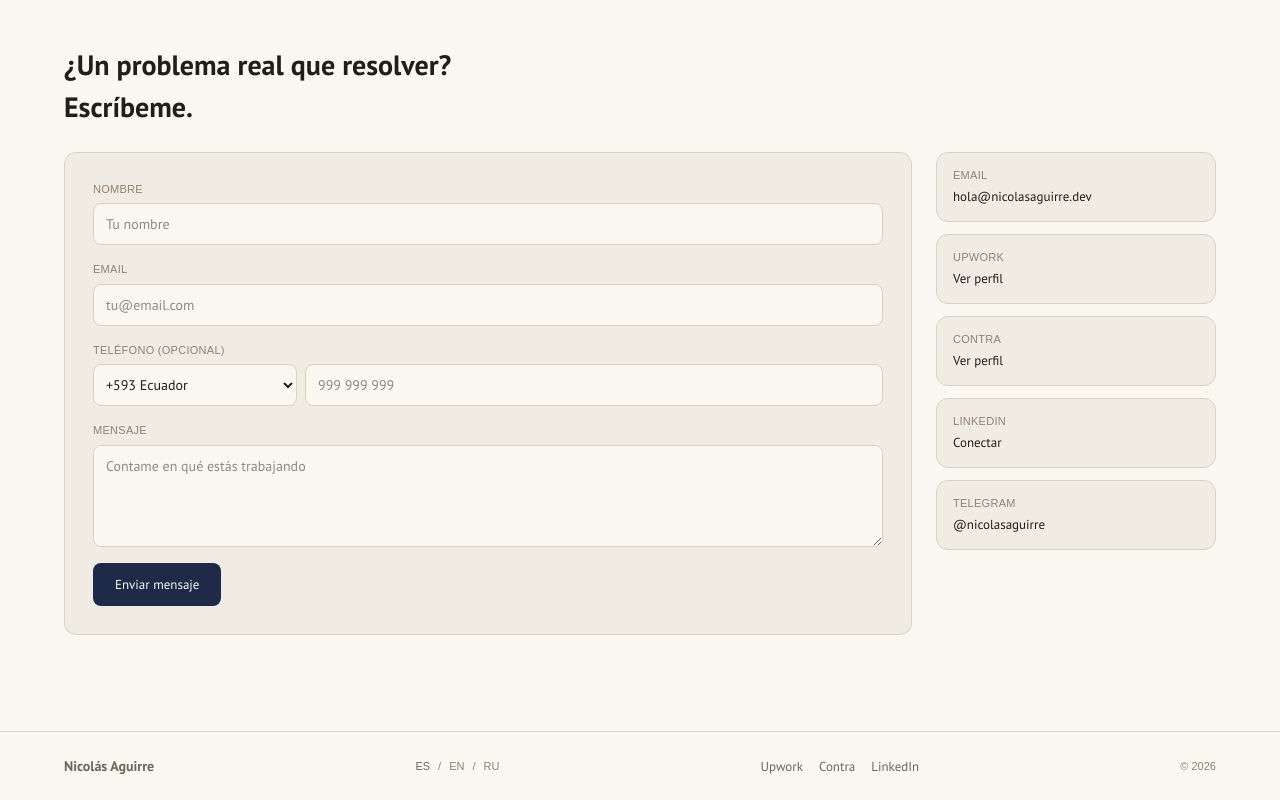
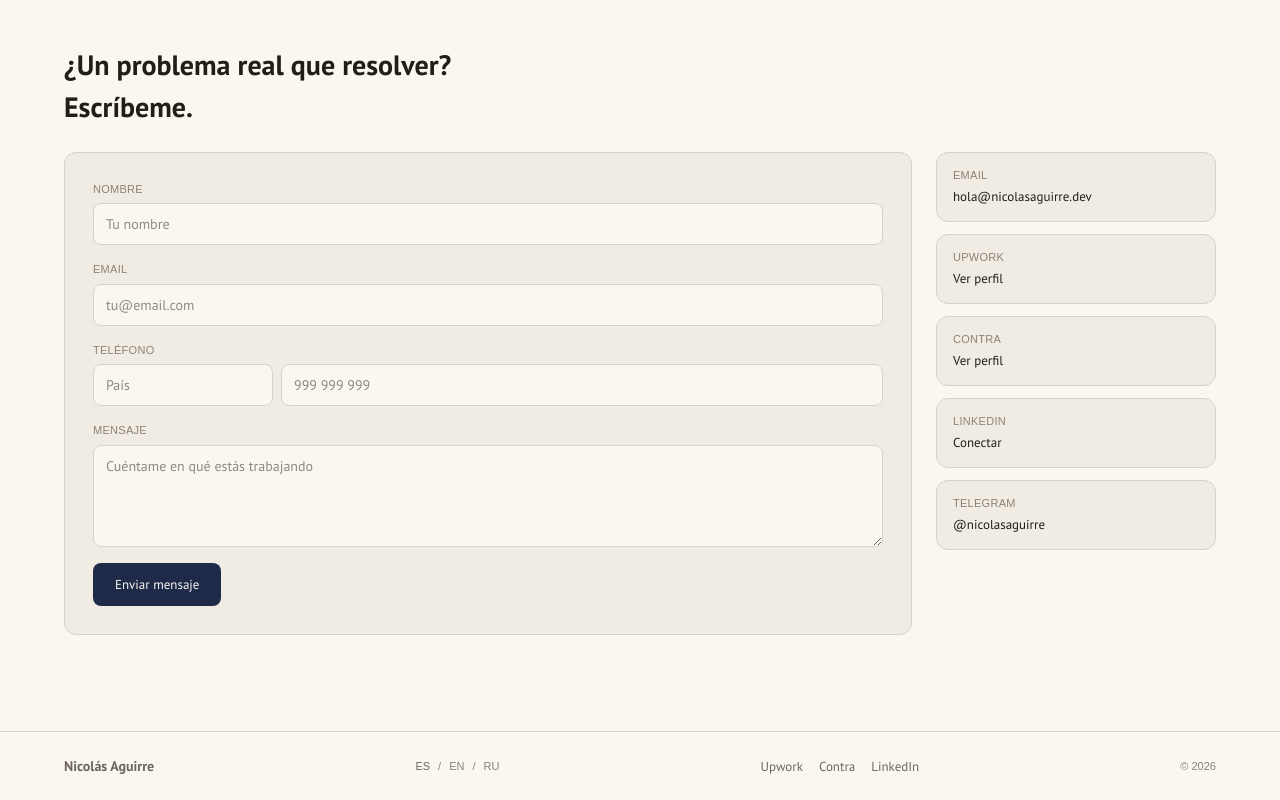
Before and after one commit to NicoAguirre1105/portfolio, a Next.js app: page / in a window 1280 px wide. Shown: the part 2137-2937 px from the top of the page. Built offline with nearby package versions, Linux system fonts and the light colour scheme; a web font is replaced by a local one.

Commit message:
feat (form): add countries code, select with typing filter

```diff
--- a/app/components/ContactSection.tsx
+++ b/app/components/ContactSection.tsx
@@ -1,7 +1,8 @@
 import { useState } from "react";
 import type { FormEvent } from "react";
 import { Button, Section } from "./ui";
-import { contactLinks, countryCodes } from "../data/content";
+import { CountryCodeSelect } from "./CountryCodeSelect";
+import { contactLinks } from "../data/content";
 
 const FORMSPREE_ENDPOINT = "https://formspree.io/f/xnjebewe";
 
@@ -9,6 +10,7 @@ type SubmitStatus = "idle" | "sending" | "success" | "error";
 
 export function ContactSection() {
   const [status, setStatus] = useState<SubmitStatus>("idle");
+  const [formKey, setFormKey] = useState(0);
 
   async function handleSubmit(e: FormEvent<HTMLFormElement>) {
     e.preventDefault();
@@ -32,6 +34,7 @@ export function ContactSection() {
       if (res.ok) {
         setStatus("success");
         form.reset();
+        setFormKey((k) => k + 1);
       } else {
         setStatus("error");
       }
@@ -74,23 +77,14 @@ export function ContactSection() {
           </div>
           <div className="flex flex-col gap-1.5">
             <label className="font-mono text-[11px] uppercase tracking-wide text-ink-faint">
-              Teléfono (opcional)
+              Teléfono
             </label>
             <div className="flex gap-2">
-              <select
-                name="countryCode"
-                defaultValue="+593"
-                className="rounded-lg border border-border bg-bg px-2 py-2.5 text-sm outline-none"
-              >
-                {countryCodes.map((c) => (
-                  <option key={c.country} value={c.code}>
-                    {c.code} {c.country}
-                  </option>
-                ))}
-              </select>
+              <CountryCodeSelect key={formKey} name="countryCode" required />
               <input
                 type="tel"
                 name="phone"
+                required
                 placeholder="999 999 999"
                 className="min-w-0 flex-1 rounded-lg border border-border bg-bg px-3 py-2.5 text-sm outline-none"
               />
@@ -101,7 +95,7 @@ export function ContactSection() {
               Mensaje
             </label>
             <textarea
-              placeholder="Contame en qué estás trabajando"
+              placeholder="Cuéntame en qué estás trabajando"
               name="message"
               rows={4}
               className="resize-y rounded-lg border border-border bg-bg px-3 py-2.5 text-sm outline-none"
--- /dev/null
+++ b/app/components/CountryCodeSelect.tsx
@@ -0,0 +1,67 @@
+import { useState } from "react";
+import {
+  Combobox,
+  ComboboxInput,
+  ComboboxOption,
+  ComboboxOptions,
+} from "@headlessui/react";
+import { countryCodes } from "../data/content";
+
+type Country = (typeof countryCodes)[number];
+
+export function CountryCodeSelect({
+  name,
+  defaultCode,
+  required,
+}: {
+  name: string;
+  defaultCode?: string;
+  required?: boolean;
+}) {
+  const [selected, setSelected] = useState<Country | null>(
+    () => (defaultCode ? countryCodes.find((c) => c.code === defaultCode) ?? null : null)
+  );
+  const [query, setQuery] = useState("");
+
+  const filtered =
+    query === ""
+      ? countryCodes
+      : countryCodes.filter((c) =>
+          `${c.country} ${c.code}`.toLowerCase().includes(query.toLowerCase())
+        );
+
+  return (
+    <Combobox value={selected} onChange={setSelected} onClose={() => setQuery("")}>
+      <div className="relative w-[180px]">
+        <ComboboxInput
+          className="w-full rounded-lg border border-border bg-bg px-3 py-2.5 text-sm outline-none"
+          displayValue={(c: Country | null) => (c ? `${c.code} ${c.country}` : "")}
+          onChange={(e) => setQuery(e.target.value)}
+          placeholder="País"
+          autoComplete="off"
+          required={required}
+        />
+        <ComboboxOptions
+          anchor="bottom start"
+          transition
+          className="z-10 max-h-60 w-[var(--input-width)] overflow-auto rounded-lg border border-border bg-surface py-1 text-sm shadow-lg [--anchor-gap:4px] empty:hidden"
+        >
+          {filtered.length === 0 ? (
+            <div className="px-3 py-2 text-ink-faint">Sin resultados</div>
+          ) : (
+            filtered.map((c) => (
+              <ComboboxOption
+                key={`${c.code}-${c.country}`}
+                value={c}
+                className="cursor-pointer px-3 py-2 data-focus:bg-b2b-tag-bg data-focus:text-b2b-tag-ink"
+              >
+                {c.code} {c.country}
+              </ComboboxOption>
+            ))
+          )}
+        </ComboboxOptions>
+      </div>
+      <input type="hidden" name={name} value={selected?.code ?? ""} />
+    </Combobox>
+  );
+}
--- a/app/data/content.ts
+++ b/app/data/content.ts
@@ -61,24 +61,201 @@ export const about = {
 };
 
 export const countryCodes = [
+  { code: "+93", country: "Afganistán" },
+  { code: "+355", country: "Albania" },
+  { code: "+49", country: "Alemania" },
+  { code: "+376", country: "Andorra" },
+  { code: "+244", country: "Angola" },
+  { code: "+1268", country: "Antigua y Barbuda" },
+  { code: "+966", country: "Arabia Saudita" },
+  { code: "+213", country: "Argelia" },
+  { code: "+54", country: "Argentina" },
+  { code: "+374", country: "Armenia" },
+  { code: "+61", country: "Australia" },
+  { code: "+43", country: "Austria" },
+  { code: "+994", country: "Azerbaiyán" },
+  { code: "+1242", country: "Bahamas" },
+  { code: "+973", country: "Bahréin" },
+  { code: "+880", country: "Bangladés" },
+  { code: "+1246", country: "Barbados" },
+  { code: "+32", country: "Bélgica" },
+  { code: "+501", country: "Belice" },
+  { code: "+229", country: "Benín" },
+  { code: "+375", country: "Bielorrusia" },
+  { code: "+95", country: "Birmania (Myanmar)" },
+  { code: "+591", country: "Bolivia" },
+  { code: "+387", country: "Bosnia y Herzegovina" },
+  { code: "+267", country: "Botsuana" },
+  { code: "+55", country: "Brasil" },
+  { code: "+673", country: "Brunéi" },
+  { code: "+359", country: "Bulgaria" },
+  { code: "+226", country: "Burkina Faso" },
+  { code: "+257", country: "Burundi" },
+  { code: "+975", country: "Bután" },
+  { code: "+238", country: "Cabo Verde" },
+  { code: "+855", country: "Camboya" },
+  { code: "+237", country: "Camerún" },
+  { code: "+1", country: "Canadá" },
+  { code: "+974", country: "Catar" },
+  { code: "+235", country: "Chad" },
+  { code: "+56", country: "Chile" },
+  { code: "+86", country: "China" },
+  { code: "+357", country: "Chipre" },
+  { code: "+57", country: "Colombia" },
+  { code: "+269", country: "Comoras" },
+  { code: "+850", country: "Corea del Norte" },
+  { code: "+82", country: "Corea del Sur" },
+  { code: "+225", country: "Costa de Marfil" },
+  { code: "+506", country: "Costa Rica" },
+  { code: "+385", country: "Croacia" },
+  { code: "+53", country: "Cuba" },
+  { code: "+45", country: "Dinamarca" },
+  { code: "+1767", country: "Dominica" },
   { code: "+593", country: "Ecuador" },
-  { code: "+57", country: "Colombia" },
+  { code: "+20", country: "Egipto" },
+  { code: "+503", country: "El Salvador" },
+  { code: "+971", country: "Emiratos Árabes Unidos" },
+  { code: "+291", country: "Eritrea" },
+  { code: "+421", country: "Eslovaquia" },
+  { code: "+386", country: "Eslovenia" },
+  { code: "+34", country: "España" },
+  { code: "+1", country: "Estados Unidos" },
+  { code: "+372", country: "Estonia" },
+  { code: "+268", country: "Esuatini (Suazilandia)" },
+  { code: "+251", country: "Etiopía" },
+  { code: "+63", country: "Filipinas" },
+  { code: "+358", country: "Finlandia" },
+  { code: "+679", country: "Fiyi" },
+  { code: "+33", country: "Francia" },
+  { code: "+241", country: "Gabón" },
+  { code: "+220", country: "Gambia" },
+  { code: "+995", country: "Georgia" },
+  { code: "+233", country: "Ghana" },
+  { code: "+1473", country: "Granada" },
+  { code: "+30", country: "Grecia" },
+  { code: "+502", country: "Guatemala" },
+  { code: "+224", country: "Guinea" },
+  { code: "+245", country: "Guinea-Bisáu" },
+  { code: "+240", country: "Guinea Ecuatorial" },
+  { code: "+592", country: "Guyana" },
+  { code: "+509", country: "Haití" },
+  { code: "+504", country: "Honduras" },
+  { code: "+36", country: "Hungría" },
+  { code: "+91", country: "India" },
+  { code: "+62", country: "Indonesia" },
+  { code: "+964", country: "Irak" },
+  { code: "+98", country: "Irán" },
+  { code: "+353", country: "Irlanda" },
+  { code: "+354", country: "Islandia" },
+  { code: "+692", country: "Islas Marshall" },
+  { code: "+677", country: "Islas Salomón" },
+  { code: "+972", country: "Israel" },
+  { code: "+39", country: "Italia" },
+  { code: "+1876", country: "Jamaica" },
+  { code: "+81", country: "Japón" },
+  { code: "+962", country: "Jordania" },
+  { code: "+7", country: "Kazajistán" },
+  { code: "+254", country: "Kenia" },
+  { code: "+996", country: "Kirguistán" },
+  { code: "+686", country: "Kiribati" },
+  { code: "+965", country: "Kuwait" },
+  { code: "+856", country: "Laos" },
+  { code: "+266", country: "Lesoto" },
+  { code: "+371", country: "Letonia" },
+  { code: "+961", country: "Líbano" },
+  { code: "+231", country: "Liberia" },
+  { code: "+218", country: "Libia" },
+  { code: "+423", country: "Liechtenstein" },
+  { code: "+370", country: "Lituania" },
+  { code: "+352", country: "Luxemburgo" },
+  { code: "+389", country: "Macedonia del Norte" },
+  { code: "+261", country: "Madagascar" },
+  { code: "+60", country: "Malasia" },
+  { code: "+265", country: "Malaui" },
+  { code: "+960", country: "Maldivas" },
+  { code: "+223", country: "Malí" },
+  { code: "+356", country: "Malta" },
+  { code: "+212", country: "Marruecos" },
+  { code: "+230", country: "Mauricio" },
+  { code: "+222", country: "Mauritania" },
+  { code: "+52", country: "México" },
+  { code: "+691", country: "Micronesia" },
+  { code: "+373", country: "Moldavia" },
+  { code: "+377", country: "Mónaco" },
+  { code: "+976", country: "Mongolia" },
+  { code: "+382", country: "Montenegro" },
+  { code: "+258", country: "Mozambique" },
+  { code: "+264", country: "Namibia" },
+  { code: "+674", country: "Nauru" },
+  { code: "+977", country: "Nepal" },
+  { code: "+505", country: "Nicaragua" },
+  { code: "+227", country: "Níger" },
+  { code: "+234", country: "Nigeria" },
+  { code: "+47", country: "Noruega" },
+  { code: "+64", country: "Nueva Zelanda" },
+  { code: "+968", country: "Omán" },
+  { code: "+31", country: "Países Bajos" },
+  { code: "+92", country: "Pakistán" },
+  { code: "+680", country: "Palaos" },
+  { code: "+507", country: "Panamá" },
+  { code: "+675", country: "Papúa Nueva Guinea" },
+  { code: "+595", country: "Paraguay" },
   { code: "+51", country: "Perú" },
-  { code: "+52", country: "México" },
-  { code: "+54", country: "Argentina" },
-  { code: "+56", country: "Chile" },
-  { code: "+591", country: "Bolivia" },
+  { code: "+48", country: "Polonia" },
+  { code: "+351", country: "Portugal" },
+  { code: "+44", country: "Reino Unido" },
+  { code: "+236", country: "República Centroafricana" },
+  { code: "+420", country: "República Checa" },
+  { code: "+242", country: "República del Congo" },
+  { code: "+243", country: "República Democrática del Congo" },
+  { code: "+1809", country: "República Dominicana" },
+  { code: "+250", country: "Ruanda" },
+  { code: "+40", country: "Rumanía" },
+  { code: "+7", country: "Rusia" },
+  { code: "+685", country: "Samoa" },
+  { code: "+1869", country: "San Cristóbal y Nieves" },
+  { code: "+378", country: "San Marino" },
+  { code: "+1784", country: "San Vicente y las Granadinas" },
+  { code: "+1758", country: "Santa Lucía" },
+  { code: "+239", country: "Santo Tomé y Príncipe" },
+  { code: "+221", country: "Senegal" },
+  { code: "+381", country: "Serbia" },
+  { code: "+248", country: "Seychelles" },
+  { code: "+232", country: "Sierra Leona" },
+  { code: "+65", country: "Singapur" },
+  { code: "+963", country: "Siria" },
+  { code: "+252", country: "Somalia" },
+  { code: "+94", country: "Sri Lanka" },
+  { code: "+27", country: "Sudáfrica" },
+  { code: "+249", country: "Sudán" },
+  { code: "+211", country: "Sudán del Sur" },
+  { code: "+46", country: "Suecia" },
+  { code: "+41", country: "Suiza" },
+  { code: "+597", country: "Surinam" },
+  { code: "+66", country: "Tailandia" },
+  { code: "+886", country: "Taiwán" },
+  { code: "+255", country: "Tanzania" },
+  { code: "+992", country: "Tayikistán" },
+  { code: "+670", country: "Timor Oriental" },
+  { code: "+228", country: "Togo" },
+  { code: "+676", country: "Tonga" },
+  { code: "+1868", country: "Trinidad y Tobago" },
+  { code: "+216", country: "Túnez" },
+  { code: "+993", country: "Turkmenistán" },
+  { code: "+90", country: "Turquía" },
+  { code: "+688", country: "Tuvalu" },
+  { code: "+380", country: "Ucrania" },
+  { code: "+256", country: "Uganda" },
+  { code: "+598", country: "Uruguay" },
+  { code: "+998", country: "Uzbekistán" },
+  { code: "+678", country: "Vanuatu" },
+  { code: "+379", country: "Vaticano" },
   { code: "+58", country: "Venezuela" },
-  { code: "+598", country: "Uruguay" },
-  { code: "+595", country: "Paraguay" },
-  { code: "+34", country: "España" },
-  { code: "+1", country: "Estados Unidos / Canadá" },
-  { code: "+55", country: "Brasil" },
-  { code: "+44", country: "Reino Unido" },
-  { code: "+49", country: "Alemania" },
-  { code: "+33", country: "Francia" },
-  { code: "+39", country: "Italia" },
-  { code: "+351", country: "Portugal" },
+  { code: "+84", country: "Vietnam" },
+  { code: "+967", country: "Yemen" },
+  { code: "+253", country: "Yibuti" },
+  { code: "+260", country: "Zambia" },
+  { code: "+263", country: "Zimbabue" },
 ];
 
 export const contactLinks = [
--- a/package.json
+++ b/package.json
@@ -9,6 +9,7 @@
     "lint": "eslint"
   },
   "dependencies": {
+    "@headlessui/react": "^2.2.10",
     "next": "16.2.11",
     "react": "19.2.4",
     "react-dom": "19.2.4"
```
Also changed, not shown: 2 other files (tests, documents, lock files or other folders).
